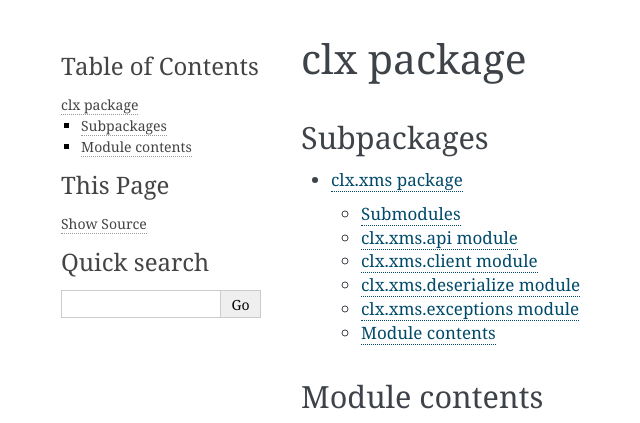
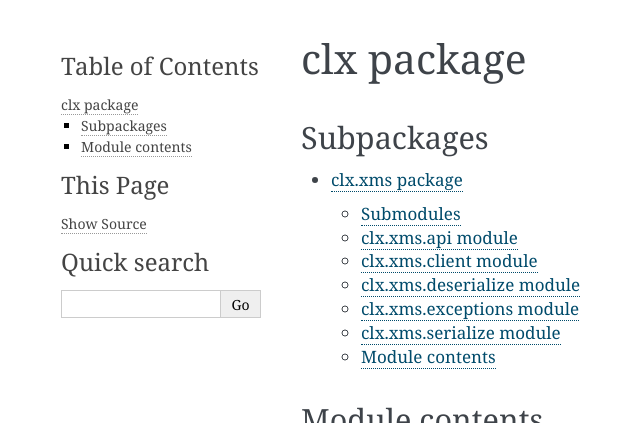
Before and after one commit to linhuiwzqu/clxcommunications, a Sphinx documentation site: the page built from docs/clx.rst, in a window 1280 px wide, cut to the strip 0-423 px from the top of the page. Shown: the whole strip, without its empty margins (119-759 px from the left). Built offline with Sphinx 7.4.7, drawn with Linux system fonts in a browser that asks for light colours.

Commit message:
Add serialize module to documentation

```diff
--- a/docs/clx.xms.rst
+++ b/docs/clx.xms.rst
@@ -36,6 +36,14 @@ clx.xms.exceptions module
     :undoc-members:
     :show-inheritance:
 
+clx.xms.serialize module
+------------------------
+
+.. automodule:: clx.xms.serialize
+    :members:
+    :undoc-members:
+    :show-inheritance:
+
 
 Module contents
 ---------------
```
